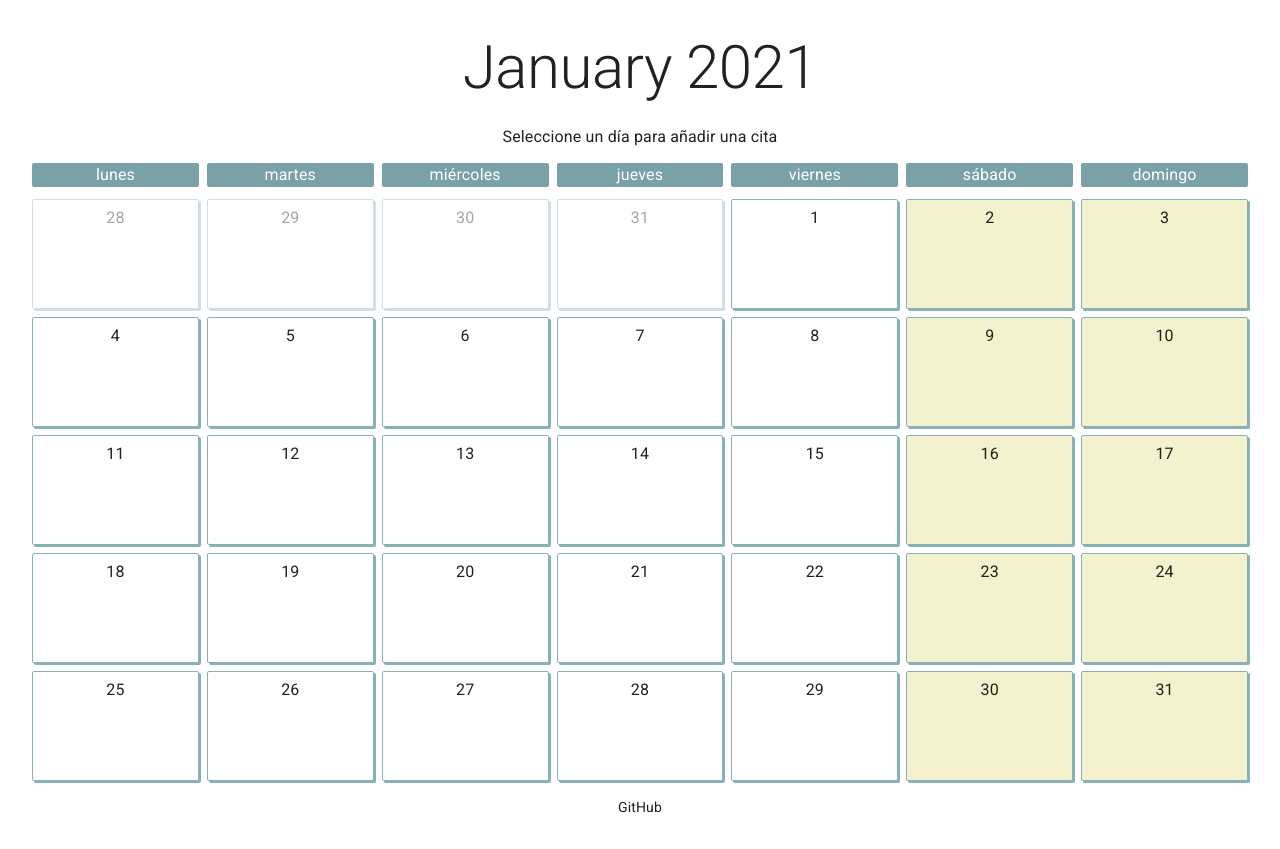
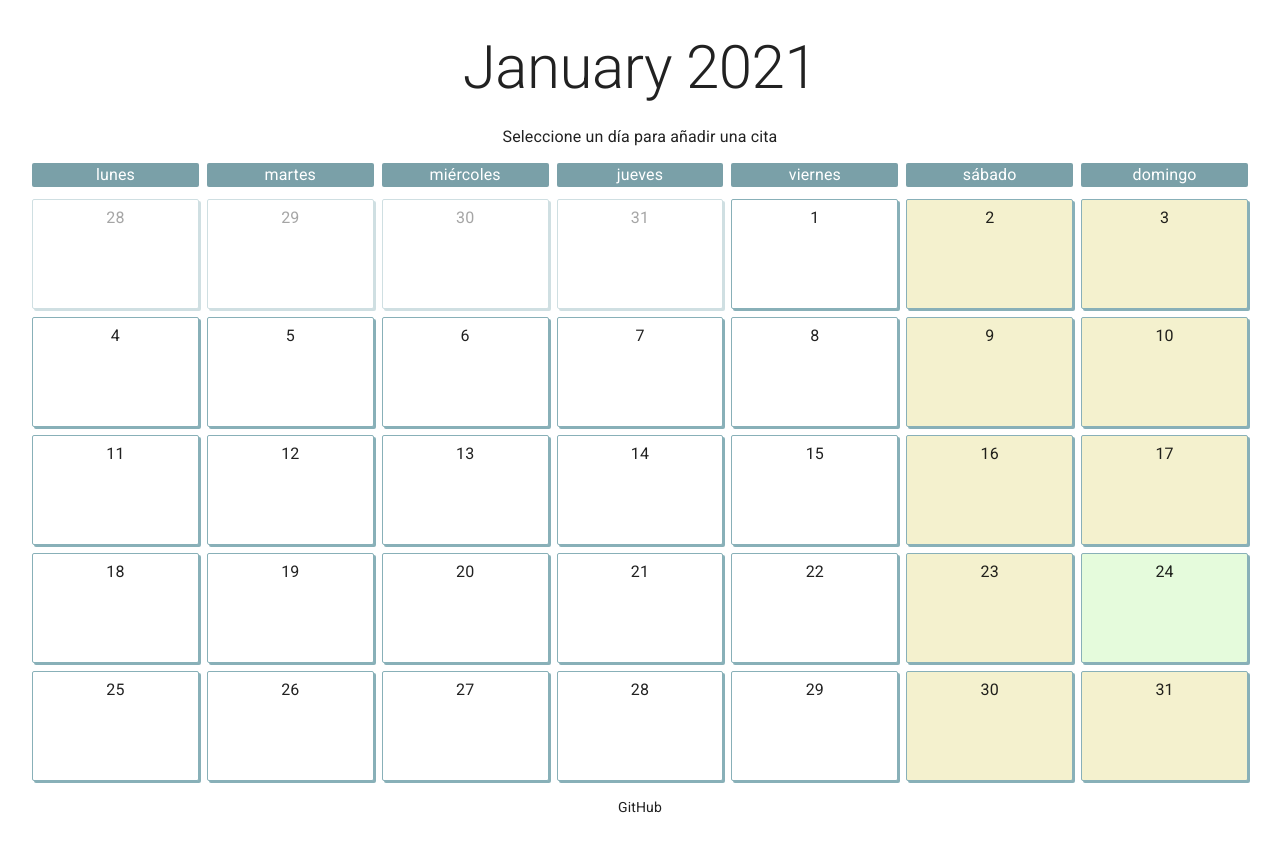
Before and after one commit to juanramoncarceles/appointments-calendar, a React (Create React App) app: page / in a window 1280 px wide. Built offline with nearby package versions, Linux system fonts and the light colour scheme.

Commit message:
feat(day): highlighted current day ⛳

```diff
--- a/src/components/Day.tsx
+++ b/src/components/Day.tsx
@@ -11,6 +11,7 @@ import {
 } from "../contexts/CalendarContext";
 
 import type { DayDate } from "../types";
+import { isToday } from "../utils";
 import { useStyles } from "../hooks/useStyles";
 
 const Root = styled(Box)({
@@ -103,7 +104,13 @@ const Day = ({ date }: IProps) => {
       tabIndex={0}
       onClick={e => clickHandler(e)}
       onKeyDown={e => e.key === "Enter" && clickHandler(e)}
-      bgcolor={date.isWeekend ? "#f4f1ce" : "white"}
+      bgcolor={
+        isToday(DateTime.fromISO(date.key))
+          ? "#e5fbdc"
+          : date.isWeekend
+          ? "#f4f1ce"
+          : "white"
+      }
       style={{
         opacity: date.trailing ? 0.4 : 1,
       }}
--- a/src/utils.ts
+++ b/src/utils.ts
@@ -98,6 +98,13 @@ export function dateTimeToPaddedTimeString(dateTime: DateTime) {
 }
 
 /**
+ * Returns a boolean indicating if the provided date time is today.
+ */
+export function isToday(dateTime: DateTime) {
+  return dateTime.hasSame(DateTime.local(), "day");
+}
+
+/**
  * Returns a string uuid.
  * https://stackoverflow.com/questions/105034/create-guid-uuid-in-javascript
  */
```
